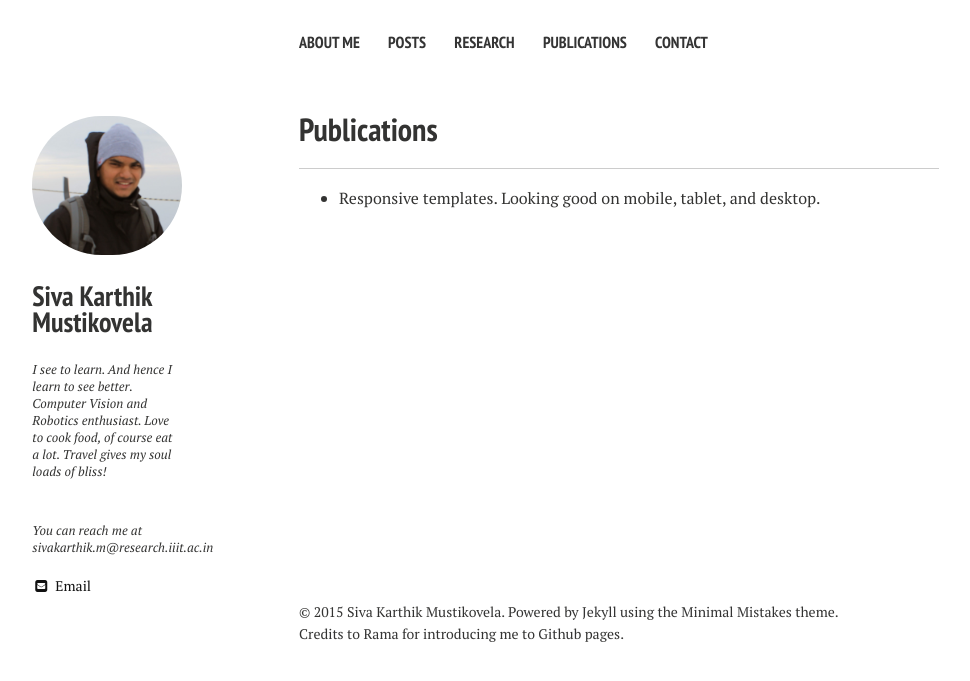
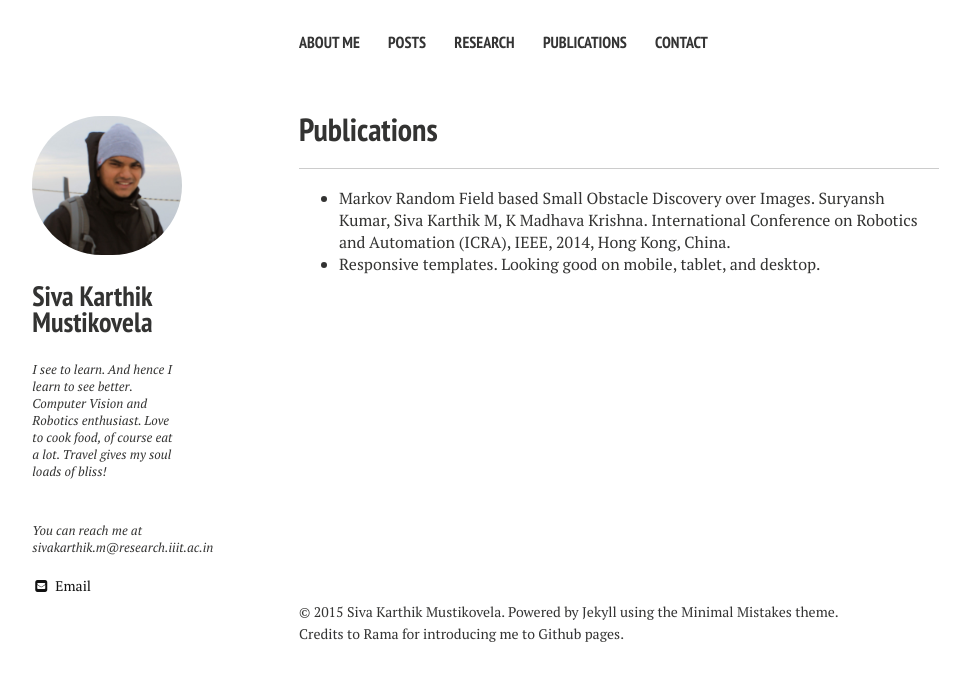
Before and after one commit to sivakm/sivakm.github.io, a Jekyll site: the page built from Publications/index.md, in a window 1280 px wide. Shown: the top 681 px of the page, without its empty margins (21-991 px from the left). Built offline with Jekyll 4.4.1, drawn with Linux system fonts in a browser that asks for light colours; nearby versions of some CDN libraries.

Commit message:
17feb915

```diff
--- a/Publications/index.md
+++ b/Publications/index.md
@@ -5,4 +5,8 @@ excerpt: "A List of Publications"
 ---
 
 
+* Markov Random Field based Small Obstacle Discovery over Images.
+Suryansh Kumar, Siva Karthik M, K Madhava Krishna.
+International Conference on Robotics and Automation
+(ICRA), IEEE, 2014, Hong Kong, China.
 * Responsive templates. Looking good on mobile, tablet, and desktop.
```
